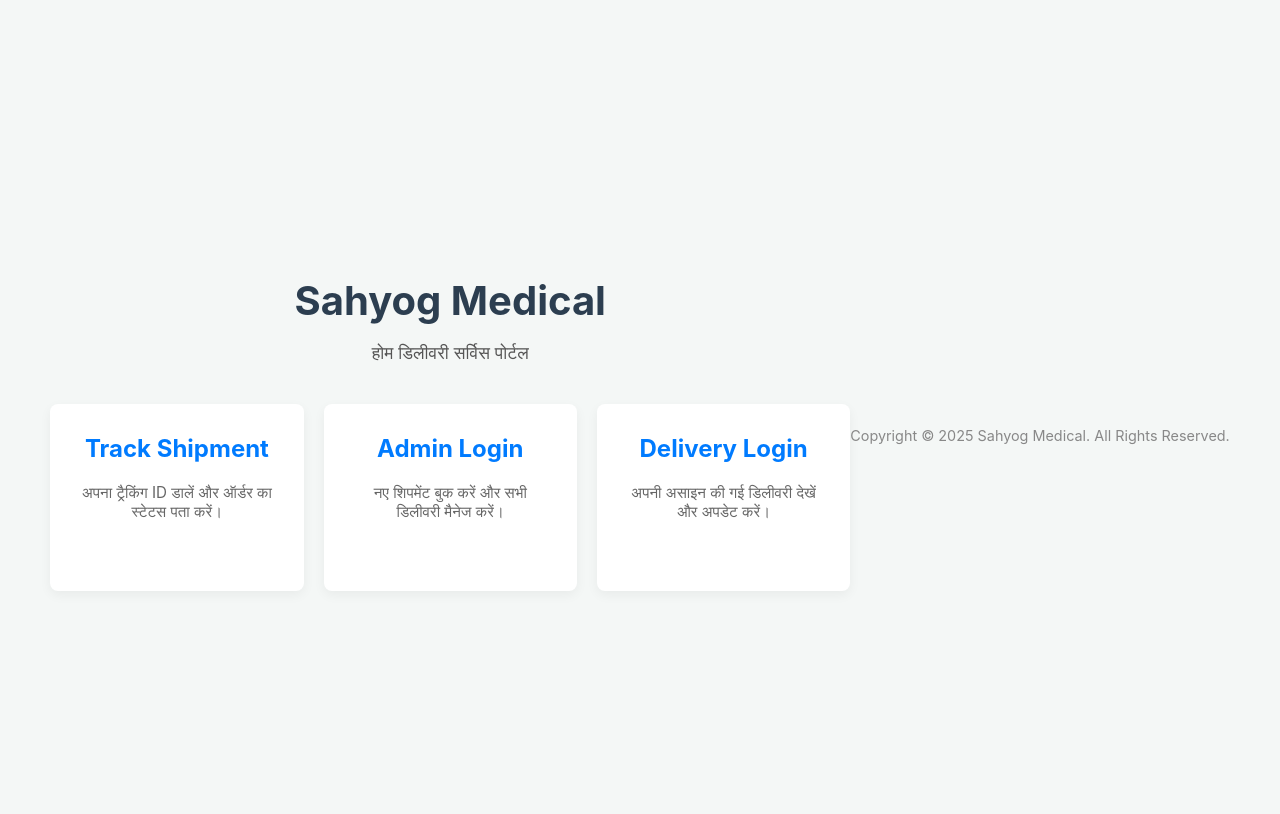
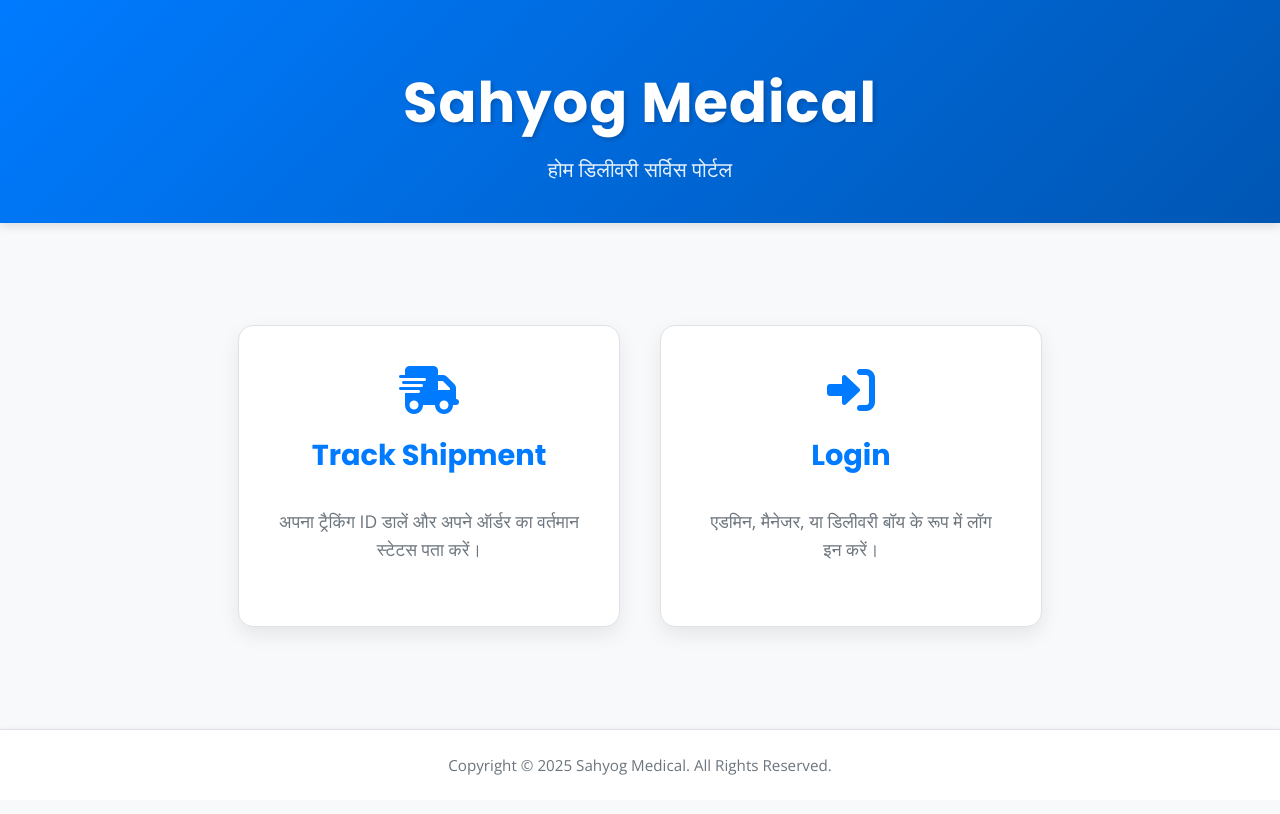
Before and after one commit to smsvedang/sahyoggdelivery, a website: page index.html in a window 1280 px wide. Drawn offline with nearby package versions, Linux system fonts and the light colour scheme.

Commit message:
update index look

```diff
--- a/index.html
+++ b/index.html
@@ -3,95 +3,215 @@
 <head>
     <meta charset="UTF-8">
     <meta name="viewport" content="width=device-width, initial-scale=1.0">
-    <title>Sahyog Medical - Home Delivery Portal</title>
-   <link rel="icon" href="/favicon.png" type="image/png">
+    <title>Sahyog Medical - Home Delivery Service</title>
+     <link rel="icon" href="/favicon.png" type="image/png">
     <link rel="apple-touch-icon" href="/favicon.png">
 
     <meta name="theme-color" content="#f1c27d">
     <link rel="manifest" href="/manifest.json">
+    <link href="https://fonts.googleapis.com/css2?family=Open+Sans:wght@300;400;600&family=Poppins:wght@400;600;700&display=swap" rel="stylesheet">
+    <link rel="stylesheet" href="https://cdnjs.cloudflare.com/ajax/libs/font-awesome/6.0.0-beta3/css/all.min.css">
+    <style>
+        :root {
+            --primary-color: #007bff; /* Sahyog Blue */
+            --secondary-color: #6c757d; /* Muted Gray */
+            --accent-color: #28a745; /* Green for success/highlight */
+            --background-light: #f8f9fa; /* Very light background */
+            --background-dark: #e9ecef; /* Slightly darker background */
+            --text-dark: #343a40; /* Dark text */
+            --text-muted: #6c757d; /* Muted text */
+            --card-bg: #ffffff;
+            --border-color: #dee2e6;
+            --shadow-light: rgba(0,0,0,0.08);
+            --shadow-hover: rgba(0,0,0,0.15);
+        }
 
-    <style>
         body {
-            font-family: -apple-system, BlinkMacSystemFont, "Segoe UI", Roboto, Helvetica, Arial, sans-serif;
-            background-color: #f4f7f6;
+            font-family: 'Open Sans', sans-serif;
             margin: 0;
+            padding: 0;
+            background-color: var(--background-light);
+            color: var(--text-dark);
+            display: flex;
+            flex-direction: column;
+            min-height: 100vh;
+        }
+
+        .header {
+            text-align: center;
+            padding: 60px 20px 40px; /* More vertical padding */
+            background: linear-gradient(135deg, #007bff, #0056b3); /* Blue gradient */
+            color: white;
+            box-shadow: 0 4px 8px rgba(0,0,0,0.1);
+        }
+
+        .header h1 {
+            font-family: 'Poppins', sans-serif;
+            margin: 0 0 10px 0;
+            font-size: 3.5em; /* Larger title */
+            font-weight: 700;
+            letter-spacing: 1px;
+            text-shadow: 2px 2px 4px rgba(0,0,0,0.2);
+        }
+
+        .header p {
+            font-size: 1.3em;
+            margin: 0;
+            font-weight: 400;
+            opacity: 0.9;
+        }
+
+        .main-content {
+            flex-grow: 1;
             display: flex;
             justify-content: center;
+            align-items: center; /* Vertically center cards */
+            gap: 40px; /* More space between cards */
+            padding: 50px 20px;
+            flex-wrap: wrap;
+        }
+
+        .card {
+            background-color: var(--card-bg);
+            border-radius: 15px; /* Softer rounded corners */
+            box-shadow: 0 8px 20px var(--shadow-light); /* More pronounced shadow */
+            padding: 40px; /* More padding inside cards */
+            text-align: center;
+            width: 300px; /* Slightly wider cards */
+            transition: transform 0.3s ease, box-shadow 0.3s ease;
+            display: flex;
+            flex-direction: column;
+            justify-content: space-between;
+            min-height: 220px; /* Taller cards */
+            border: 1px solid var(--border-color); /* Subtle border */
+        }
+
+        .card:hover {
+            transform: translateY(-8px) scale(1.02); /* More noticeable hover effect */
+            box-shadow: 0 12px 25px var(--shadow-hover);
+        }
+
+        .card i { /* Icon styling */
+            font-size: 3em;
+            color: var(--primary-color);
+            margin-bottom: 20px;
+        }
+
+        .card a {
+            font-family: 'Poppins', sans-serif;
+            text-decoration: none;
+            color: var(--primary-color);
+            font-size: 1.8em; /* Larger link text */
+            font-weight: 700;
+            margin-bottom: 10px;
+            display: block;
+            transition: color 0.2s ease;
+        }
+
+        .card a:hover {
+            color: #0056b3;
+        }
+
+        .card p {
+            color: var(--text-muted);
+            font-size: 1.1em; /* Slightly larger description */
+            line-height: 1.6;
+            flex-grow: 1;
+            display: flex;
             align-items: center;
-            min-height: 100vh;
-            padding: 20px;
+            justify-content: center;
+            margin-top: 15px; /* Space between link and description */
         }
-        .portal-container {
-            max-width: 800px;
-            width: 100%;
+
+        .footer {
             text-align: center;
+            padding: 25px;
+            background-color: var(--card-bg);
+            color: var(--text-muted);
+            font-size: 0.95em;
+            border-top: 1px solid var(--border-color);
+            margin-top: auto;
+            box-shadow: 0 -2px 4px rgba(0,0,0,0.03); /* Subtle shadow on footer top */
         }
-        .portal-container h1 {
-            color: #2c3e50;
-            font-size: 2.5em;
-            margin-bottom: 10px;
+
+        /* Responsive adjustments */
+        @media (max-width: 992px) {
+            .main-content {
+                gap: 30px;
+                padding: 40px 15px;
+            }
+            .card {
+                width: 280px;
+                padding: 35px;
+            }
+            .header h1 {
+                font-size: 3em;
+            }
+            .header p {
+                font-size: 1.1em;
+            }
         }
-        .portal-container p {
-            color: #555;
-            font-size: 1.1em;
-            margin-bottom: 40px;
+
+        @media (max-width: 768px) {
+            .main-content {
+                flex-direction: column;
+                align-items: center;
+            }
+            .card {
+                width: 90%;
+                max-width: 320px;
+                min-height: 200px;
+            }
+            .header h1 {
+                font-size: 2.5em;
+            }
+            .header p {
+                font-size: 1em;
+            }
+            .header {
+                padding: 40px 20px 30px;
+            }
         }
-        .portal-grid {
-            display: grid;
-            grid-template-columns: repeat(auto-fit, minmax(250px, 1fr));
-            gap: 20px;
-        }
-        .portal-card {
-            background-color: #ffffff;
-            border-radius: 8px;
-            box-shadow: 0 4px 12px rgba(0,0,0,0.05);
-            padding: 30px;
-            text-decoration: none;
-            color: #333;
-            transition: transform 0.2s, box-shadow 0.2s;
-        }
-        .portal-card:hover {
-            transform: translateY(-5px);
-            box-shadow: 0 6px 16px rgba(0,0,0,0.1);
-        }
-        .portal-card h2 {
-            margin-top: 0;
-            color: #007bff;
-        }
-        .portal-card .description {
-            color: #666;
-            font-size: 0.95em;
+
+        @media (max-width: 480px) {
+            .card {
+                padding: 30px 20px;
+                width: 100%;
+                max-width: 280px;
+            }
+            .header h1 {
+                font-size: 2em;
+            }
+            .header p {
+                font-size: 0.9em;
+            }
         }
     </style>
 </head>
 <body>
-
-    <div class="portal-container">
+    <div class="header">
         <h1>Sahyog Medical</h1>
         <p>होम डिलीवरी सर्विस पोर्टल</p>
+    </div>
 
-        <div class="portal-grid">
-
-            <a href="/track" class="portal-card">
-                <h2>Track Shipment</h2>
-                <p class="description">अपना ट्रैकिंग ID डालें और ऑर्डर का स्टेटस पता करें।</p>
-            </a>
-
-            <a href="/admin" class="portal-card">
-                <h2>Admin Login</h2>
-                <p class="description">नए शिपमेंट बुक करें और सभी डिलीवरी मैनेज करें।</p>
-            </a>
-
-            <a href="/delivery" class="portal-card">
-                <h2>Delivery Login</h2>
-                <p class="description">अपनी असाइन की गई डिलीवरी देखें और अपडेट करें।</p>
-            </a>
-
+    <div class="main-content">
+        <div class="card">
+            <i class="fas fa-truck-fast"></i>
+            <a href="track.html">Track Shipment</a>
+            <p>अपना ट्रैकिंग ID डालें और अपने ऑर्डर का वर्तमान स्टेटस पता करें।</p>
+        </div>
+        <div class="card">
+            <i class="fas fa-sign-in-alt"></i> <a href="login.html">Login</a> <p>एडमिन, मैनेजर, या डिलीवरी बॉय के रूप में लॉग इन करें।</p>
         </div>
     </div>
-<div class="footer" style="text-align: center; margin-top: 30px; color: #888; font-size: 0.9em;">
+
+    <footer class="footer">
         Copyright © <span id="copyright-year"></span> Sahyog Medical. All Rights Reserved.
-    </div>
-     <script> document.getElementById('copyright-year').textContent = new Date().getFullYear(); </script>
+    </footer>
+
+    <script>
+        // Dynamically set the current year for the copyright notice
+        document.getElementById('copyright-year').textContent = new Date().getFullYear();
+    </script>
 </body>
 </html>
```
